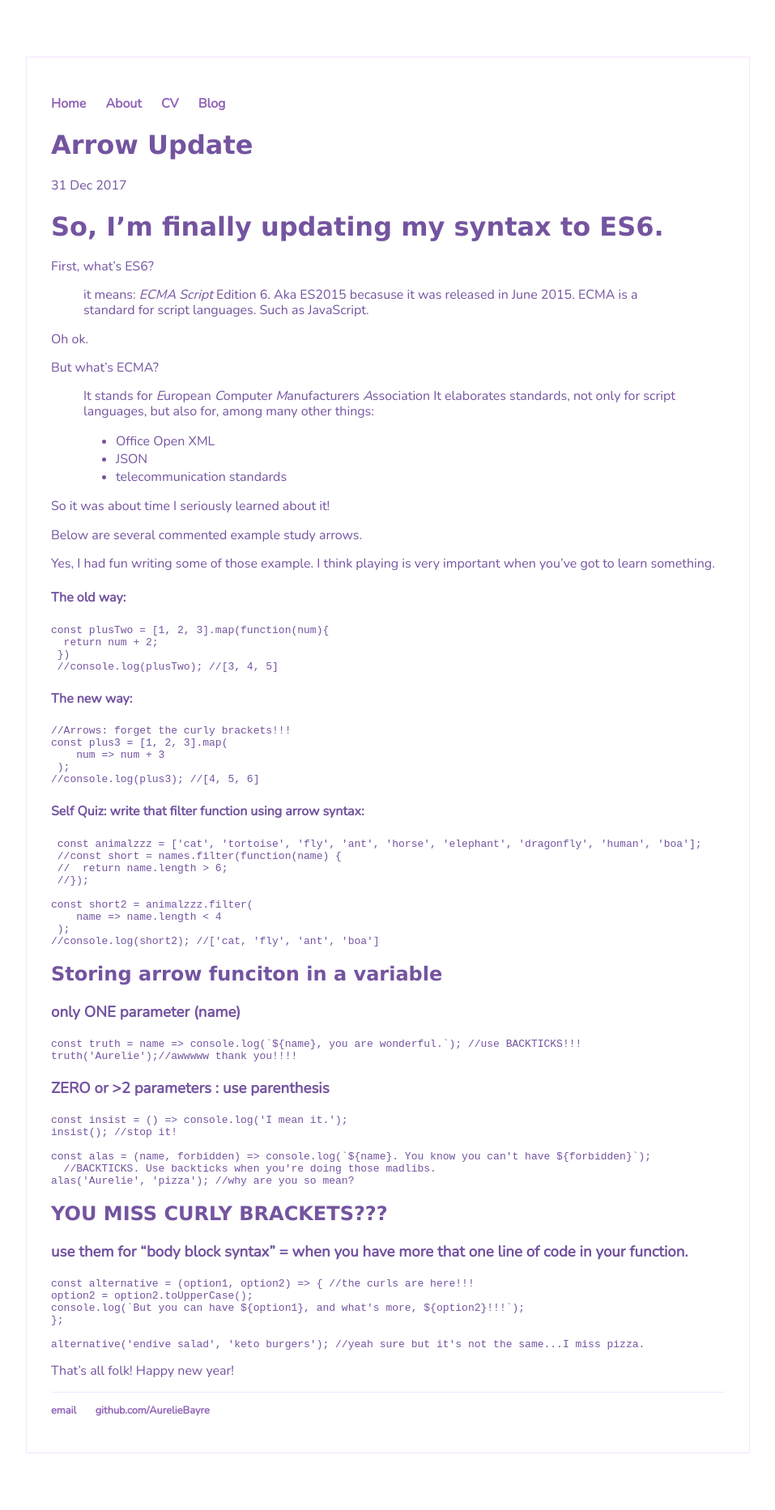
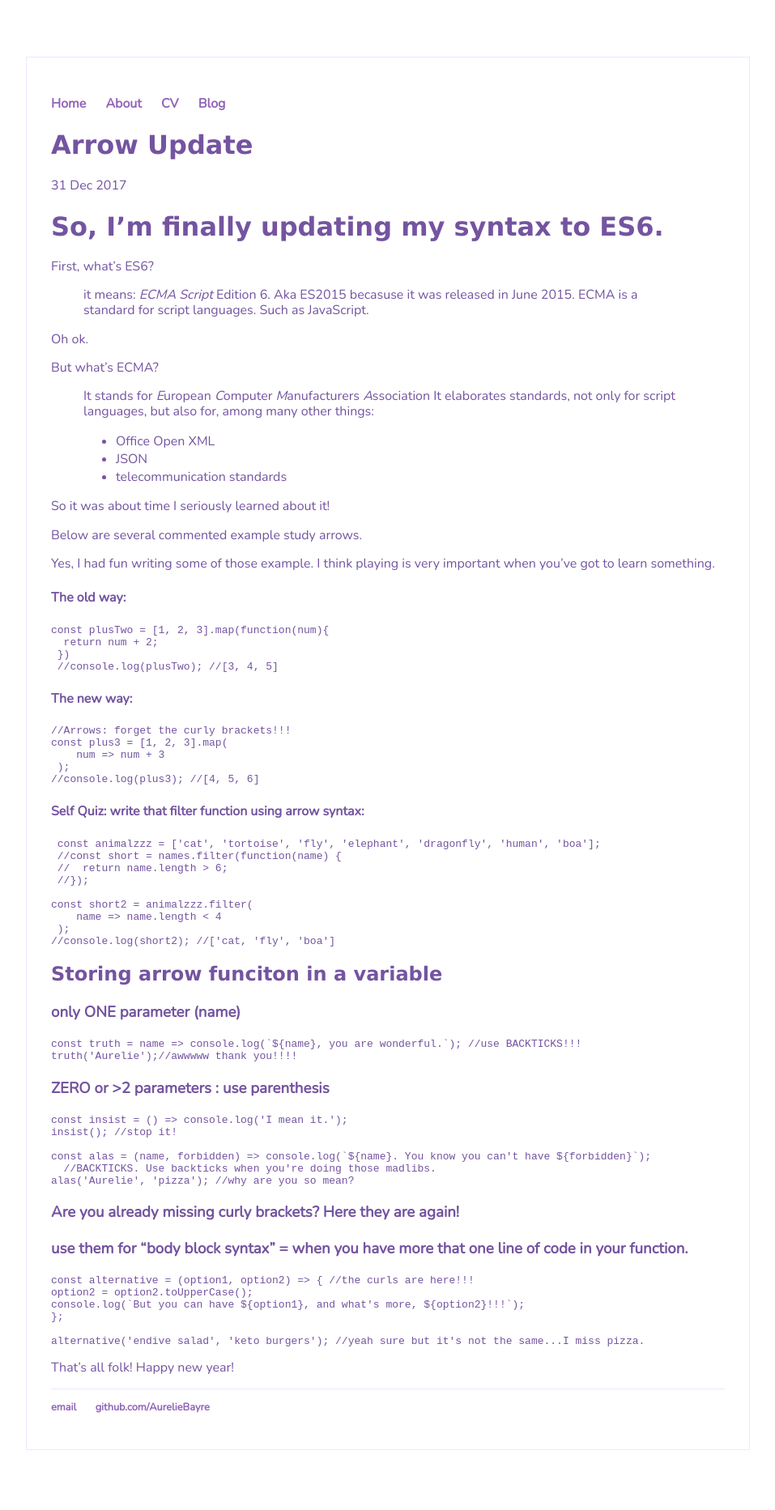
Before and after one commit to AurelieBayre/aurelieBayre.github.io, a Jekyll site: the page built from _posts/2017-12-31-arrow-update.md, in a window 1280 px wide. Shown: the whole page at 81% size, without its empty margins (161-1118 px from the left). Built offline with Jekyll 4.4.1, drawn with Linux system fonts in a browser that asks for light colours.

Commit message:
Update 2017-12-31-arrow-update.md

```diff
--- a/_posts/2017-12-31-arrow-update.md
+++ b/_posts/2017-12-31-arrow-update.md
@@ -46,7 +46,7 @@ Yes, I had fun writing some of those example. I think playing is very important
 
 #### Self Quiz: write that filter function using arrow syntax:
 ~~~~~~
- const animalzzz = ['cat', 'tortoise', 'fly', 'ant', 'horse', 'elephant', 'dragonfly', 'human', 'boa'];
+ const animalzzz = ['cat', 'tortoise', 'fly', 'elephant', 'dragonfly', 'human', 'boa'];
  //const short = names.filter(function(name) {
  //  return name.length > 6;
  //});
@@ -54,7 +54,7 @@ Yes, I had fun writing some of those example. I think playing is very important
 const short2 = animalzzz.filter(
     name => name.length < 4
  );
-//console.log(short2); //['cat, 'fly', 'ant', 'boa']
+//console.log(short2); //['cat, 'fly', 'boa']
 ~~~~~~
 
 ## Storing arrow funciton in a variable
@@ -75,7 +75,7 @@ const alas = (name, forbidden) => console.log(`${name}. You know you can't have
 alas('Aurelie', 'pizza'); //why are you so mean?
 ~~~~
 
-## YOU MISS CURLY BRACKETS???
+### Are you already missing curly brackets? Here they are again!
 ### use them for "body block syntax" = when you have more that one line of code in your function.
 
     const alternative = (option1, option2) => { //the curls are here!!!
```
